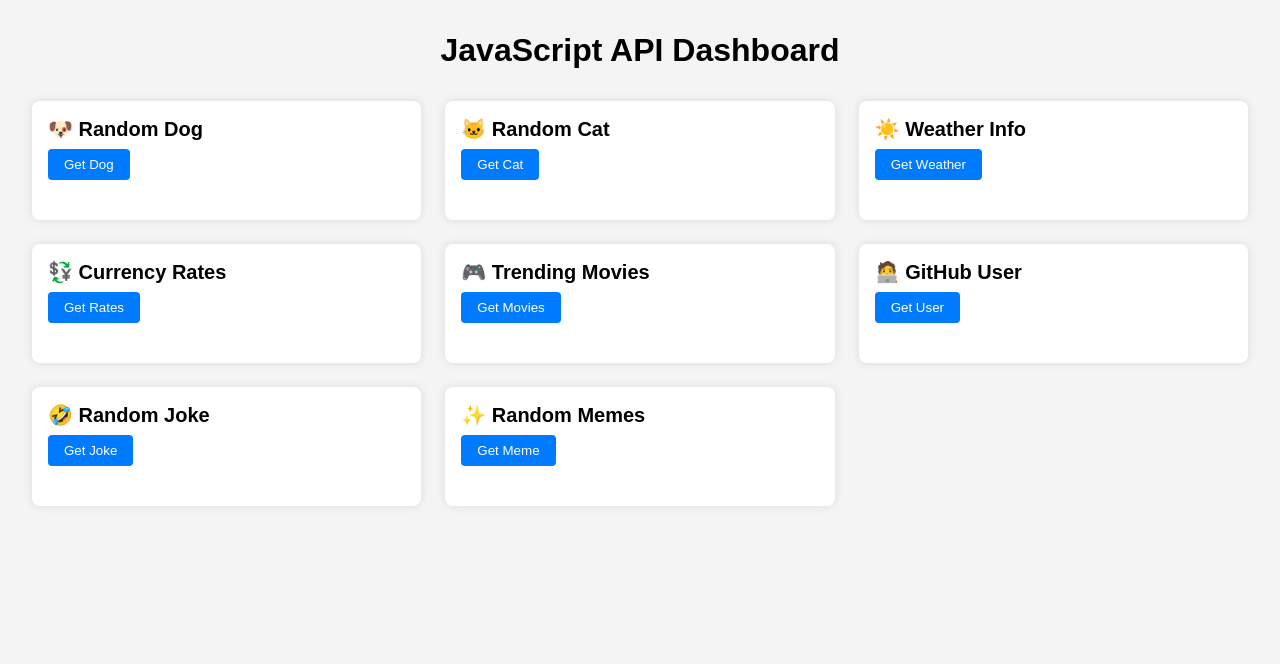
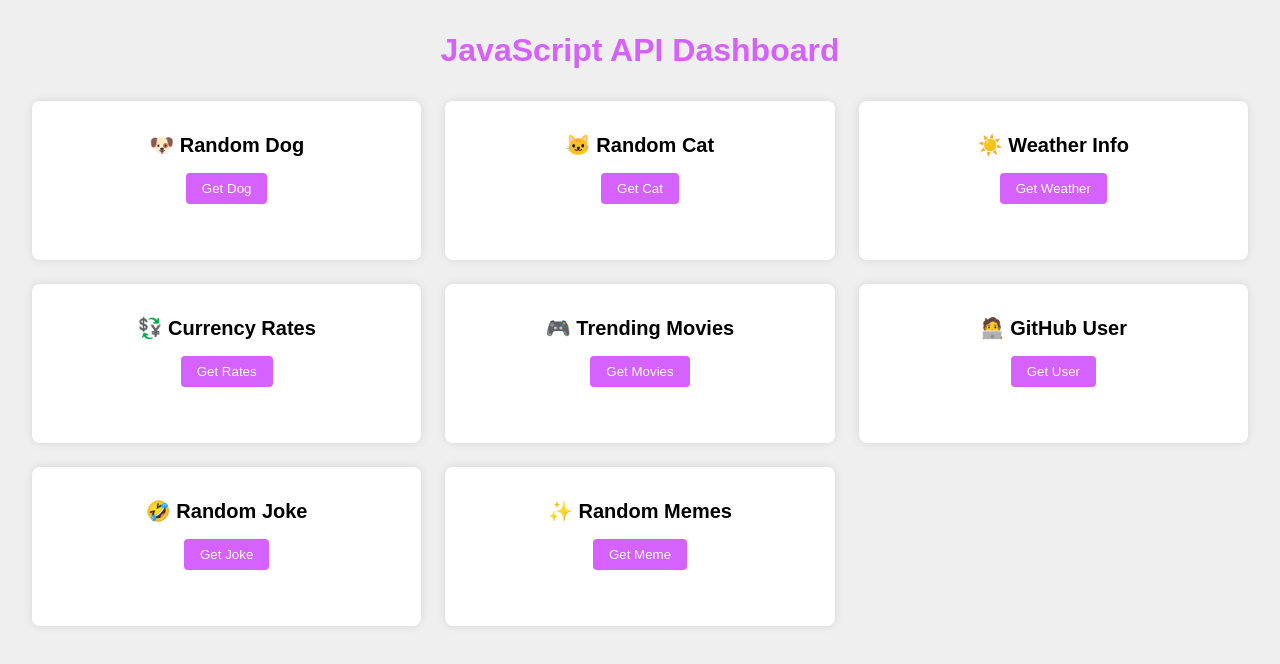
Before and after one commit to coding-cryptid/api-dashboard, a plain HTML site: page index.html in a window 1280 px wide. Drawn offline with Linux system fonts and the light colour scheme.

Commit message:
css styling adjusted padding/colors

```diff
--- a/style.css
+++ b/style.css
@@ -6,13 +6,14 @@
 }
 
 body {
-    background-color: #f4f4f4;
+    background-color: #efefef;
     padding: 2rem;
 }
 
 .main-title {
     text-align: center;
     margin-bottom: 2rem;
+    color: #d561ff;
 }
 
 .grid-container {
@@ -23,9 +24,10 @@ body {
 
 .grid-item {
     background: white;
-    padding: 1rem;
+    padding: 2rem;
     border-radius: 8px;
     box-shadow: 0 0 10px rgba(0,0,0,0.1);
+    text-align: center;
 }
 
 .grid-item h2 {
@@ -35,16 +37,17 @@ body {
 
 .grid-item button {
     padding: 0.5rem 1rem;
-    background-color: #007bff;
+    background-color: #d561ff;
     color: white;
     border: none;
     border-radius: 4px;
     cursor: pointer;
     margin-bottom: 1rem;
+    margin-top: 0.5rem;
 }
 
 .grid-item button:hover {
-    background-color: #0056b3;
+    background-color: #943ea5;
 }
 
 .output {
```
